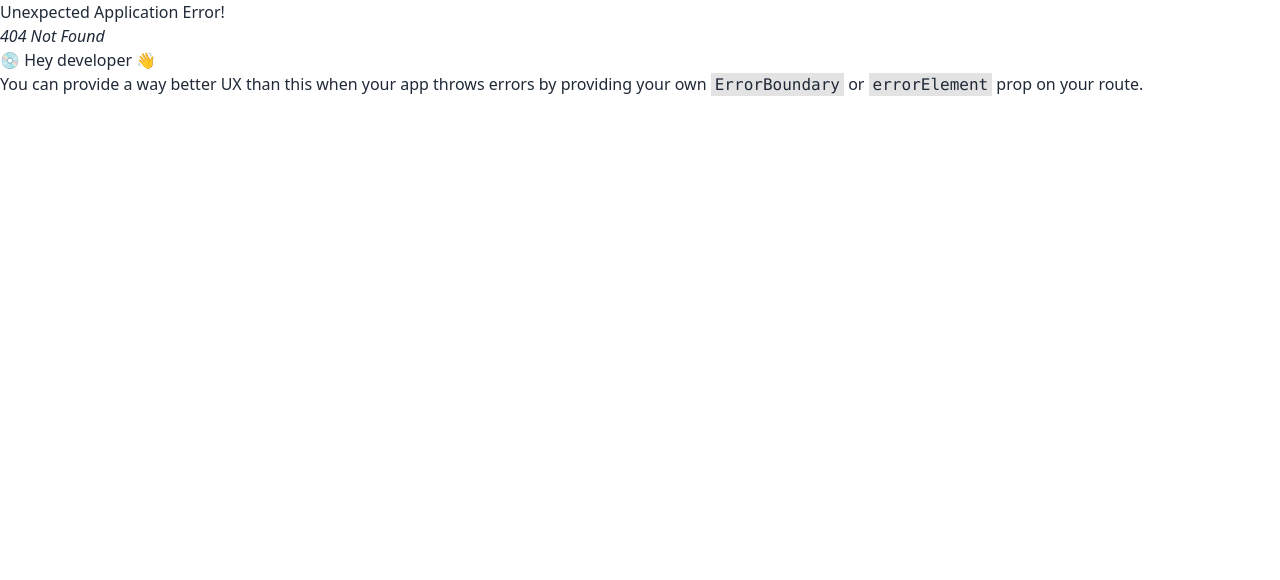
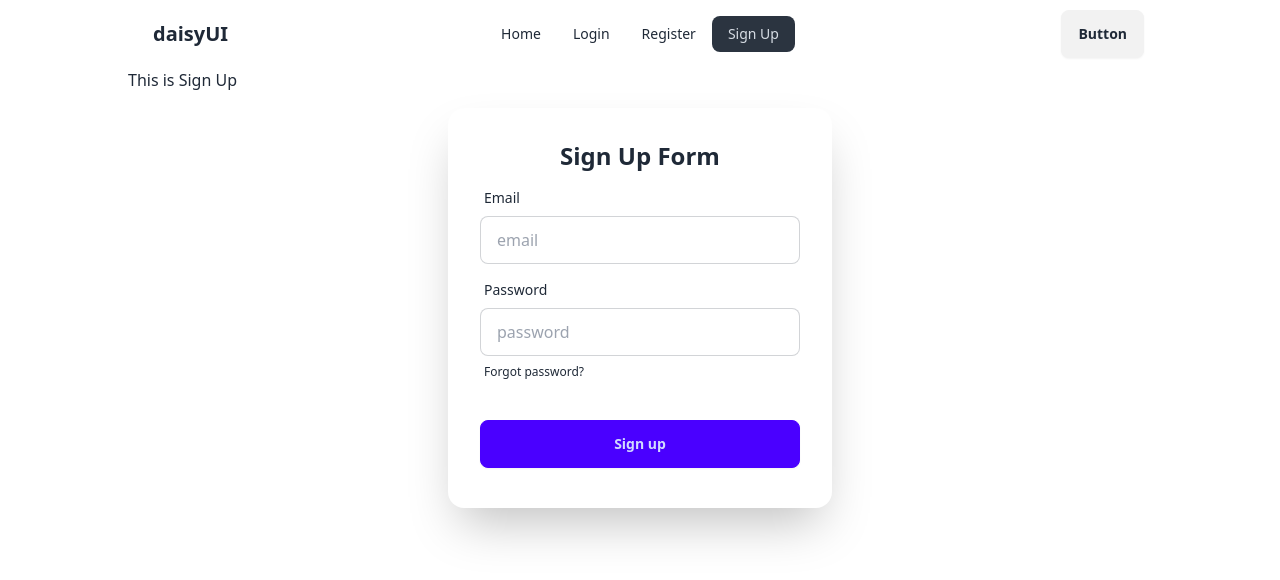
Before and after one commit to ALNoman78/Authentication-by-email, a React (Vite) app: page /signup in a window 1280 px wide. Before the commit this address had no page. Shown: the top 580 px of the page. Built offline with nearby package versions, Linux system fonts and the light colour scheme.

Commit message:
sign up form added

```diff
--- a/src/components/Header/Header.jsx
+++ b/src/components/Header/Header.jsx
@@ -6,7 +6,7 @@
         <li><NavLink to='/'>Home</NavLink></li>
         <li><NavLink to='/login'>Login</NavLink></li>
         <li><NavLink to='/register'>Register</NavLink></li>
-        <li><NavLink to='/about'>About</NavLink></li>
+        <li><NavLink to='/signup'>Sign Up</NavLink></li>
     </>
     return (
         <div className="navbar bg-base-100">
--- a/src/components/Home/Home.jsx
+++ b/src/components/Home/Home.jsx
@@ -5,8 +5,6 @@
     return (
         <div>
             <h3 className='text-3xl font-bold text-center'>Welcome to email and password authentication</h3>
-            <h2>tois</h2>
-            <h1>When Things Dont Go Away</h1>
         </div>
     )
 }
--- a/src/components/Register/Register.jsx
+++ b/src/components/Register/Register.jsx
@@ -5,12 +5,16 @@
 
 const Register = () => {
     const [user, setUser] = useState(null)
+    const [error , setError] = useState('')
 
     const handleRegister = e => {
         e.preventDefault()
         const email = e.target.email.value
         const password = e.target.password.value
         console.log(email, password)
+
+        // reset error and status
+        setError('')
 
         // Create user with email and password
 
@@ -19,7 +23,9 @@
                 setUser(result.user)
                 console.log(result.user)
             })
-            .catch(error => console.log(error))
+            .catch(error => {
+                setError(error.message)
+            })
     }
     return (
         <div className='max-w-lg mx-auto p-4'>
@@ -64,6 +70,9 @@
                 <div className="form-control mt-6">
                     <button className="btn btn-primary">Login</button>
                 </div>
+                {
+                    error && <p className='text-center font-medium text-red-500 my-5'>{error}</p>
+                }
             </form>
         </div>
     )
--- /dev/null
+++ b/src/components/SignUp/SignUp.jsx
@@ -0,0 +1,63 @@
+import React, { useState } from 'react'
+import PropTypes from 'prop-types'
+import { signInWithEmailAndPassword } from 'firebase/auth'
+import auth from '../../firebase/firebase.init'
+
+const SignUp = () => {
+    const [user, setUser] = useState(null)
+    const [error, setError] = useState('')
+
+    const handleSignUp = e => {
+        e.preventDefault()
+        const email = e.target.email.value;
+        const password = e.target.password.value;
+        // sing in with authentication
+        signInWithEmailAndPassword(auth, email, password)
+            .then((result) => {
+                setUser(result.user)
+            })
+            .catch(error => {
+                setError(error.message)
+            })
+        console.log('clicked Sign Up')
+    }
+    return (
+        <div>
+            <h2>This is Sign Up</h2>
+            <div className="hero-content flex-col lg:flex-row-reverse">
+                <div className="card bg-base-100 w-full max-w-sm shrink-0 shadow-2xl">
+                    <form onSubmit={handleSignUp} className="card-body">
+                        <h3 className='text-center text-2xl font-bold'>Sign Up Form</h3>
+                        <div className="form-control">
+                            <label className="label">
+                                <span className="label-text">Email</span>
+                            </label>
+                            <input type="email" name='email' placeholder="email" className="input input-bordered" required />
+                        </div>
+                        <div className="form-control">
+                            <label className="label">
+                                <span className="label-text">Password</span>
+                            </label>
+                            <input type="password" name='password' placeholder="password" className="input input-bordered" required />
+                            <label className="label">
+                                <a href="#" className="label-text-alt link link-hover">Forgot password?</a>
+                            </label>
+                        </div>
+                        <div className="form-control mt-6">
+                            <button className="btn btn-primary">Sign up</button>
+                        </div>
+                        <p className='text-center font-medium text-lg'>
+                            {
+                                error
+                            }
+                        </p>
+                    </form>
+                </div>
+            </div>
+        </div>
+    )
+}
+
+SignUp.propTypes = {}
+
+export default SignUp
--- a/src/main.jsx
+++ b/src/main.jsx
@@ -10,6 +10,7 @@
 import Home from './components/Home/Home';
 import Login from './components/Login/Login';
 import Register from './components/Register/Register';
+import SignUp from './components/SignUp/SignUp';
 
 const router = createBrowserRouter([
   {
@@ -27,6 +28,10 @@
     {
       path : '/register',
       element : <Register></Register>
+    },
+    {
+      path : '/signup',
+      element : <SignUp></SignUp>
     }
   ]
   },
```
